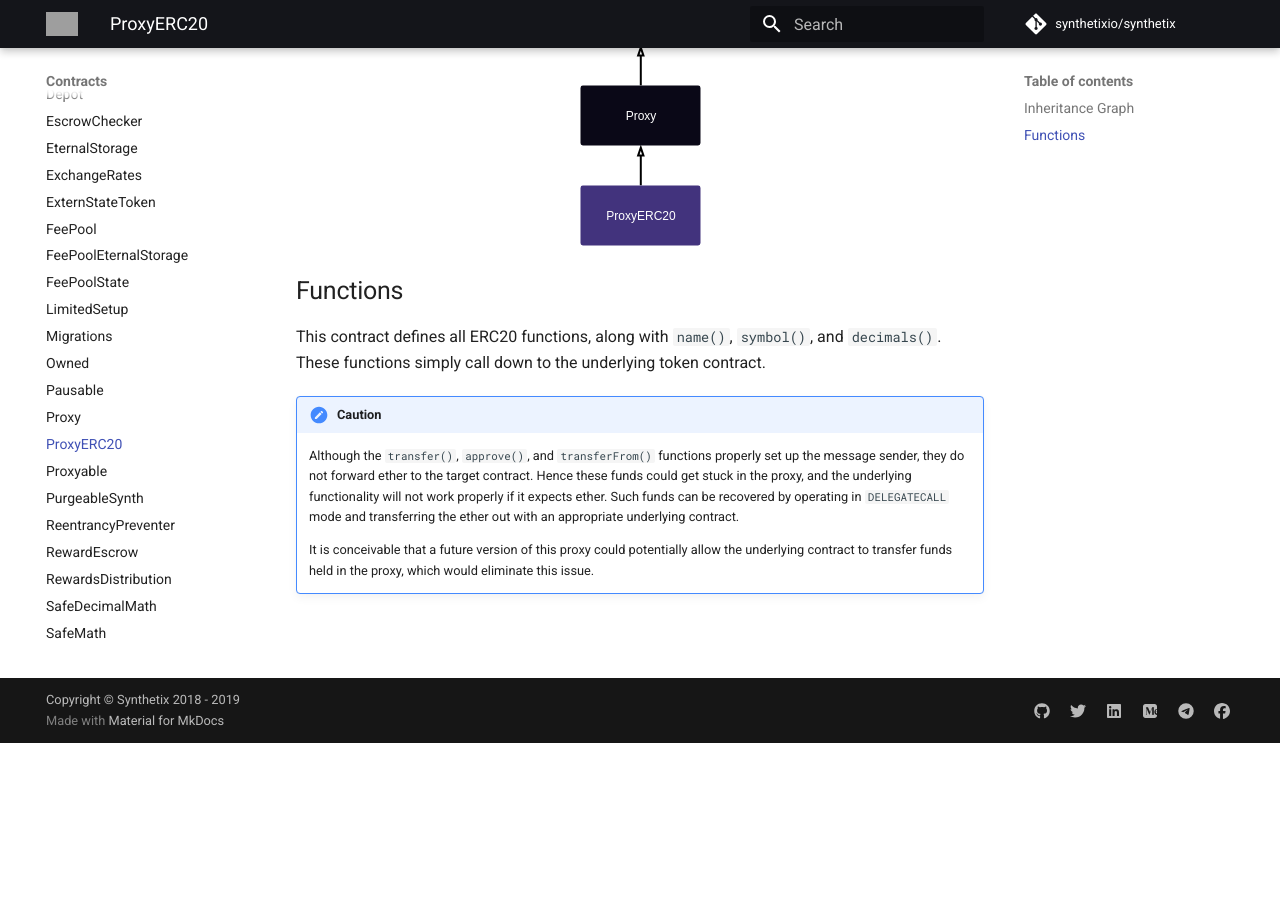
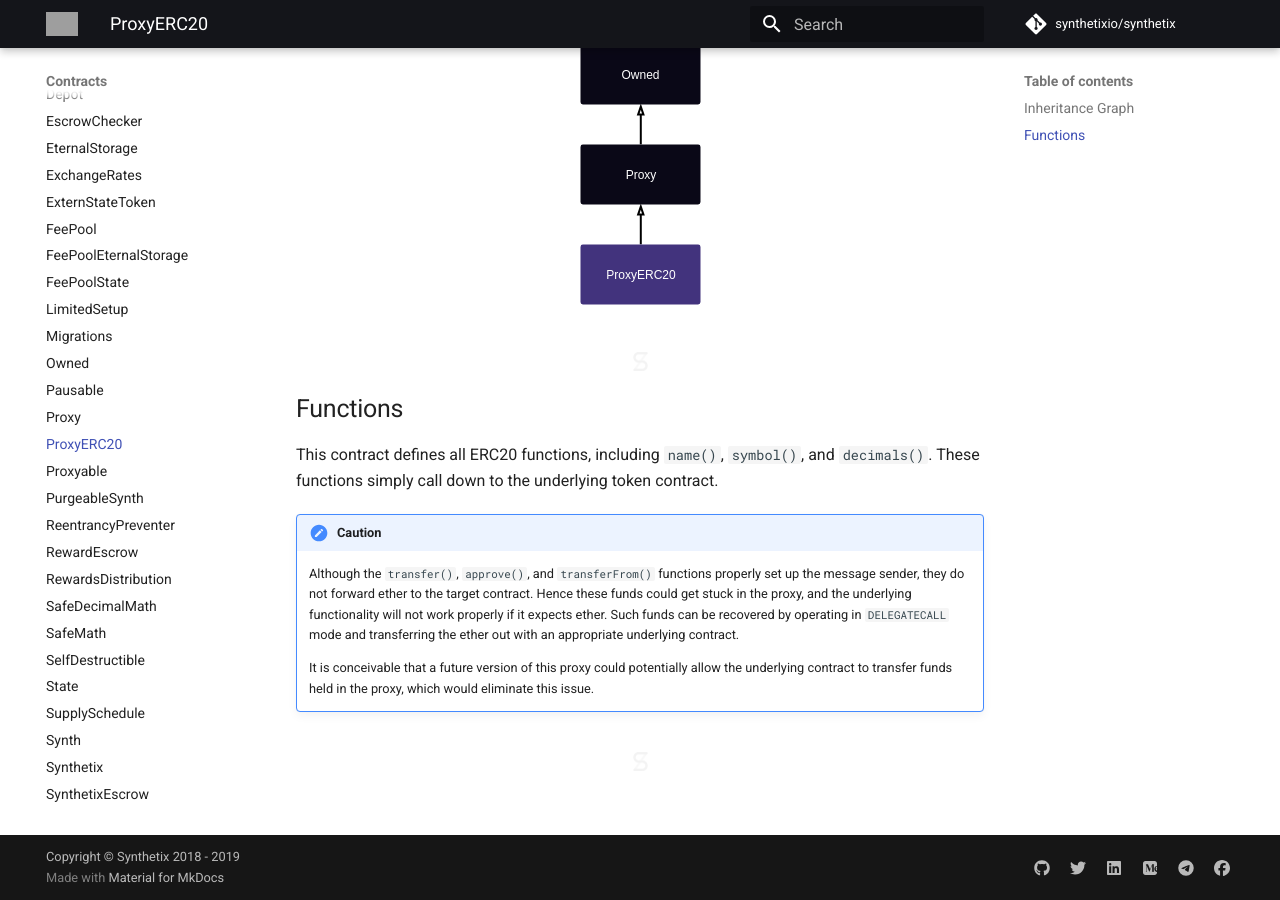
Before and after one commit to Synthetixio/synthetix, an MkDocs documentation site: the page built from docs/contracts/ProxyERC20.md, in a window 1280 px wide and 900 px high, scrolled down 525 px. Built offline with MkDocs 1.6.1 and Material for MkDocs 9.7.7, drawn with Linux system fonts in a browser that asks for light colours; comment, search, counter and statistics services are not loaded; before the commit the page ends 1268 px from its top, so only the background shows below that; grey boxes are pictures that could not be loaded.

Commit message:
Minor ERC20 proxy formatting.

```diff
--- a/docs/contracts/ProxyERC20.md
+++ b/docs/contracts/ProxyERC20.md
@@ -6,17 +6,23 @@
 
 In the Synthetix system, this ERC20 proxy operates in front of the main [SNX token contract](Synthetix.md), alongside the pre-existing standard proxy. Thus clients can choose to use either of these two proxies to interact with the system.
 
+<section-sep />
+
 ## Inheritance Graph
 
 <inheritance-graph>
     ![ProxyERC20 inheritance graph](../img/graphs/ProxyERC20.svg)
 </inheritance-graph>
 
+<section-sep />
+
 ## Functions
 
-This contract defines all ERC20 functions, along with `name()`, `symbol()`, and `decimals()`. These functions simply call down to the underlying token contract.
+This contract defines all ERC20 functions, including `name()`, `symbol()`, and `decimals()`. These functions simply call down to the underlying token contract.
 
 !!! caution
     Although the `transfer()`, `approve()`, and `transferFrom()` functions properly set up the message sender, they do not forward ether to the target contract. Hence these funds could get stuck in the proxy, and the underlying functionality will not work properly if it expects ether. Such funds can be recovered by operating in `DELEGATECALL` mode and transferring the ether out with an appropriate underlying contract.
 
     It is conceivable that a future version of this proxy could potentially allow the underlying contract to transfer funds held in the proxy, which would eliminate this issue.
+
+<section-sep />
```
